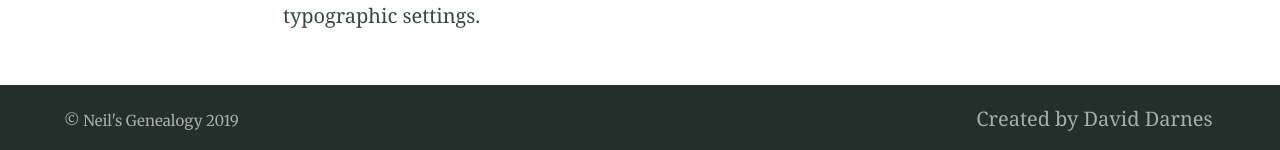
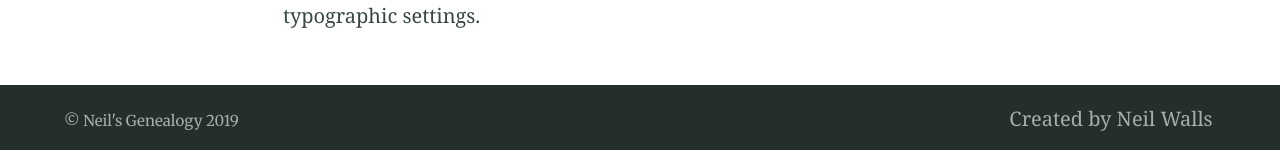
Before and after one commit to neil344/neil344.github.io, a Jekyll site: the page built from index.md, in a window 1280 px wide and 900 px high, scrolled down 2656 px. Shown: the part 747-897 px from the top of the window. Built offline with Jekyll 4.4.1, drawn with Linux system fonts in a browser that asks for light colours; our own code applies the rules of GitHub Pages for plain Markdown files.

Commit message:
Update _config.yml

```diff
--- a/_config.yml
+++ b/_config.yml
@@ -114,7 +114,7 @@ navigation_header:
 
 
 navigation_footer:
-  Created by David Darnes:
+  Created by Neil Walls:
 
 social_links: # Appears in sidebar. Set the urls then uncomment and comment out as desired
   Twitter: https://twitter.com/NeilsArsenal
```
